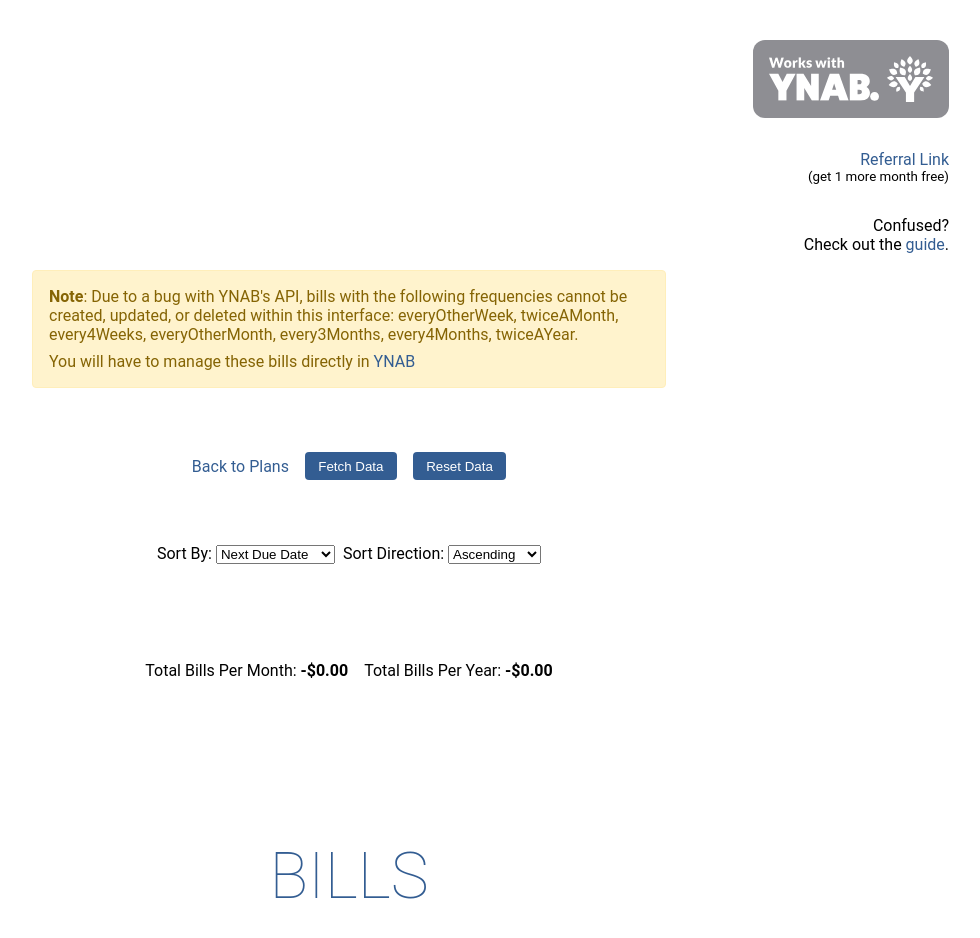
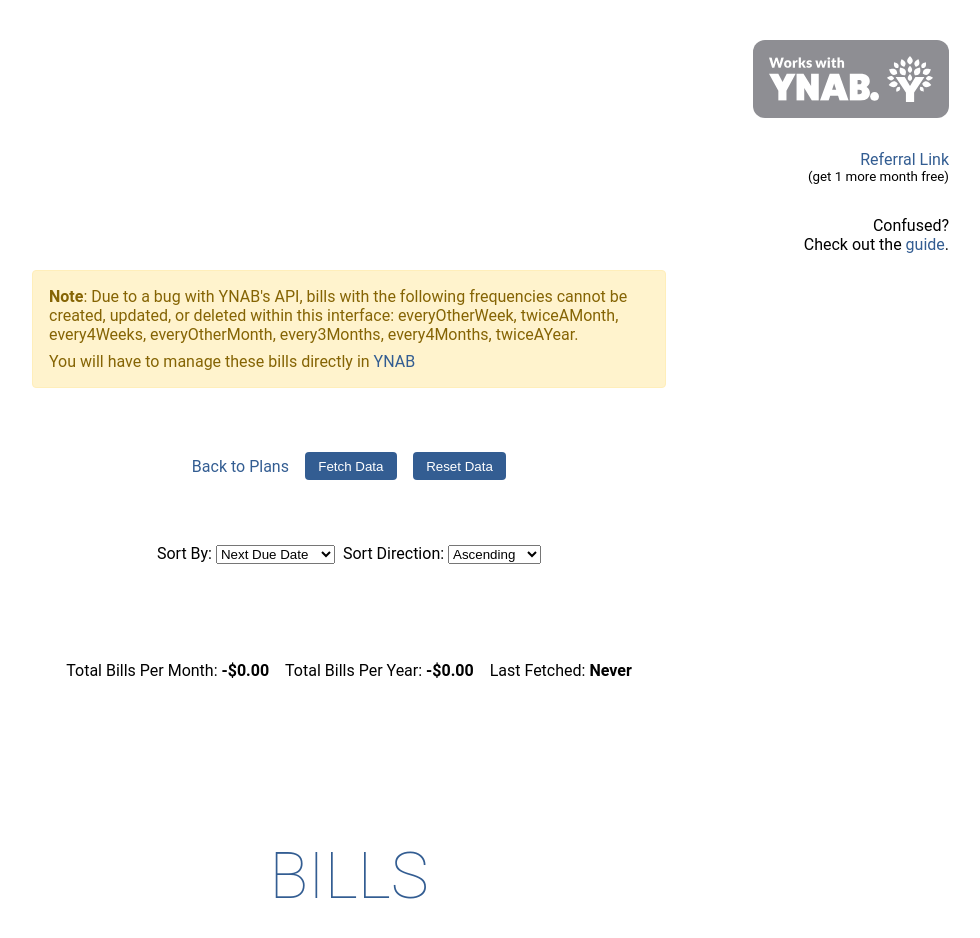
Before and after one commit to danielh-official/billsforynab, a SvelteKit app: page /plan/1 in a window 1280 px wide. Shown: the top 938 px of the page, without its empty margins (291-1271 px from the left). Built offline with nearby package versions, Linux system fonts and the light colour scheme.

Commit message:
Add last fetched at timestamp to plan stats
Co-authored-by: danielh-official <49914607+danielh-official@users.noreply.github.com>

```diff
--- a/src/routes/plan/[id]/+page.svelte
+++ b/src/routes/plan/[id]/+page.svelte
@@ -525,6 +525,34 @@
 			currency: budgetCurrency
 		});
 		return formatter.format(amount / 1000);
+	}
+
+	// MARK: - Last fetched timestamp formatting
+
+	function formatLastFetched(lastFetched?: Date) {
+		if (!lastFetched) return 'Never';
+
+		const date = new Date(lastFetched);
+		const now = new Date();
+		const diffMs = now.getTime() - date.getTime();
+		const diffMins = Math.floor(diffMs / (1000 * 60));
+		const diffHours = Math.floor(diffMs / (1000 * 60 * 60));
+		const diffDays = Math.floor(diffMs / (1000 * 60 * 60 * 24));
+
+		// Show relative time if recent
+		if (diffMins < 1) return 'Just now';
+		if (diffMins < 60) return `${diffMins} minute${diffMins > 1 ? 's' : ''} ago`;
+		if (diffHours < 24) return `${diffHours} hour${diffHours > 1 ? 's' : ''} ago`;
+		if (diffDays < 7) return `${diffDays} day${diffDays > 1 ? 's' : ''} ago`;
+
+		// Otherwise show formatted date
+		return date.toLocaleDateString(undefined, {
+			year: 'numeric',
+			month: 'short',
+			day: 'numeric',
+			hour: 'numeric',
+			minute: '2-digit'
+		});
 	}
 
 	// MARK: - Toggle exclude status
@@ -1428,6 +1456,12 @@
 					{determineAmountStringFromBudgetCurrency(-totalBillsPerMonth * 12)}
 				</strong>
 			</p>
+			<p>
+				Last Fetched:
+				<strong>
+					{formatLastFetched($currentBudget?.last_fetched)}
+				</strong>
+			</p>
 		</div>
 		<!-- MARK: - Bills -->
 		<h1>Bills</h1>
```
Also changed, not shown: 1 other file (tests, documents, lock files or other folders).
